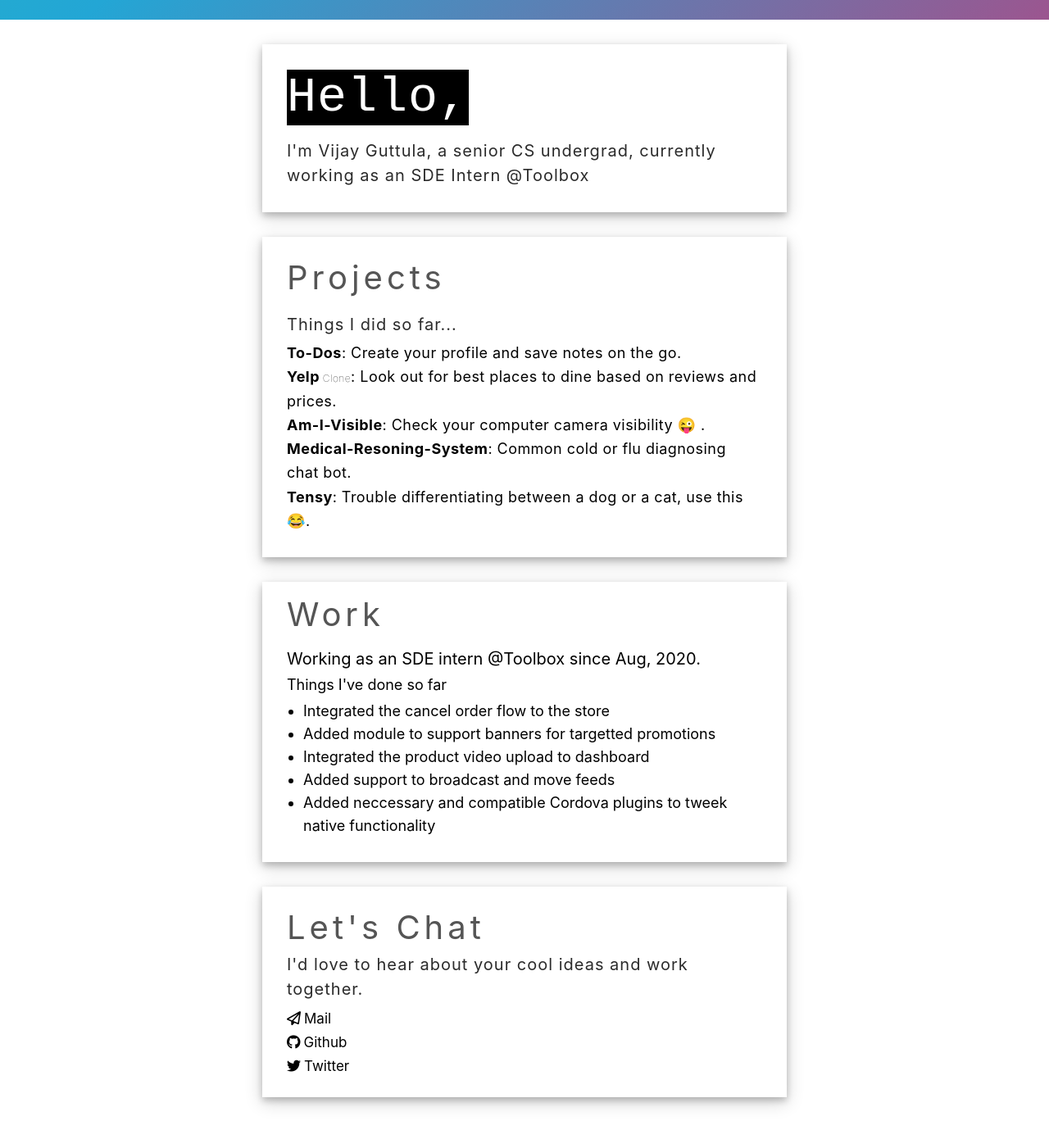
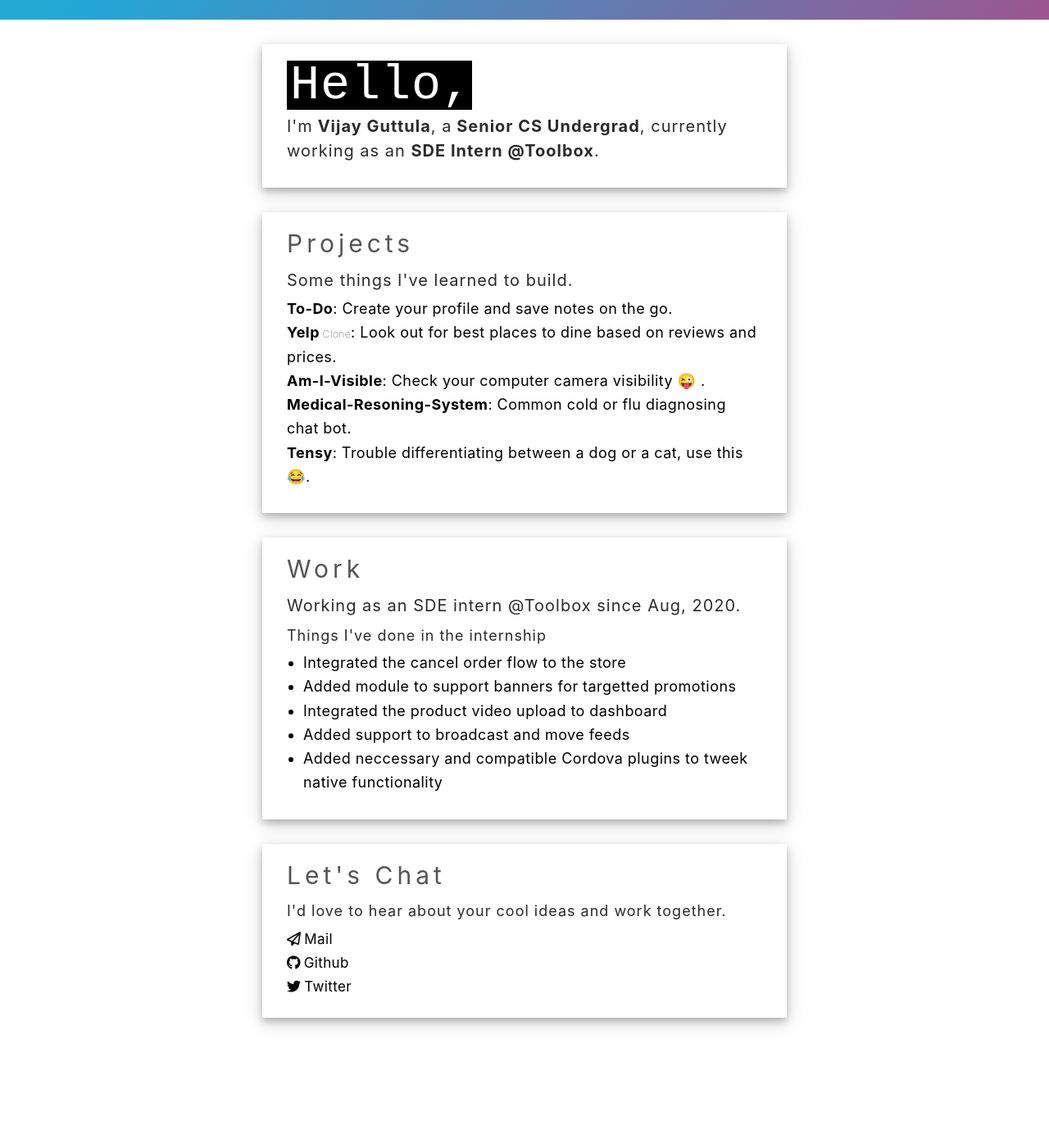
Before and after one commit to vijay-guttula/personal-portfolio, a React (Create React App) app: page / in a window 1280 px wide. Shown: the top 1390 px of the page at 82% size. After the commit the page ends 1342 px from the top, so only its background shows below. Built offline with nearby package versions, Linux system fonts and the light colour scheme.

Commit message:
css tweeked

```diff
--- a/src/App.css
+++ b/src/App.css
@@ -66,16 +66,16 @@
 .introHeader {
   font-family: 'Courier New', Courier, monospace;
   background-color: black;
-  display: inline;
+  /* display: inline; */
   color: #fff;
-  font-size: 60px;
+  /* font-size: 60px; */
   letter-spacing: 1px;
 }
 
 .introDes {
   /* font-family: 'Courier New', Courier, monospace; */
   margin-top: 5px;
-  font-size: 20px;
+  /* font-size: 20px; */
   /* font-weight: normal; */
   /* text-shadow: 0px 0px black; */
   line-height: 1.5em;
@@ -85,14 +85,14 @@
 }
 
 .title {
-  font-size: 40px;
+  /* font-size: 40px; */
   color: rgb(85, 85, 85);
   letter-spacing: 5px;
   /* font-family; */
 }
 
 .subTitle {
-  font-size: 20px;
+  /* font-size: 20px; */
   line-height: 1.5em;
   letter-spacing: 1px;
   color: rgb(43, 43, 43);
--- a/src/components/Contact/Contact.jsx
+++ b/src/components/Contact/Contact.jsx
@@ -3,11 +3,14 @@
 const Contact = () => {
   return (
     <div>
-      <div className='title'>Let's Chat</div>
-      <div className='subTitle'>
+      <div className='title text-3xl'>Let's Chat</div>
+      <div className='subTitle text-lg mt-3'>
         I'd love to hear about your cool ideas and work together.
       </div>
-      <div className='contacts mt-3' style={{ fontSize: '0.85rem' }}>
+      <div
+        className='contacts mt-3 tracking-wide leading-relaxed'
+        style={{ fontSize: '0.85rem' }}
+      >
         <div className='contact fa-lg no-underline hover:underline'>
           <a href='mailto:ssvijayg@gmail.com'>
             <i className='far fa-paper-plane mr-1'></i>Mail
--- a/src/components/Intro/Intro.jsx
+++ b/src/components/Intro/Intro.jsx
@@ -3,10 +3,18 @@
 const Intro = () => {
   return (
     <div>
-      <div className='introHeader'>Hello,</div>
-      <div className='introDes'>
-        I'm Vijay Guttula, a senior CS undergrad, currently working as an SDE
-        Intern @<a href='www.gotoolbox.in'>Toolbox</a>
+      <div className='introHeader inline-block text-6xl pl-1'>Hello,</div>
+      <div className='introDes text-xl'>
+        I'm<span className='font-bold'> Vijay Guttula</span>, a
+        <span className='font-bold'> Senior CS Undergrad</span>, currently
+        working as an <span> </span>
+        <span className='font-bold'>
+          SDE Intern @
+          <a className='no-underline hover:underline' href='www.gotoolbox.in'>
+            Toolbox
+          </a>
+        </span>
+        .
       </div>
     </div>
   );
--- a/src/components/Projects/Projects.jsx
+++ b/src/components/Projects/Projects.jsx
@@ -3,15 +3,17 @@
 const Projects = () => {
   return (
     <div>
-      <div className='title'>Projects</div>
-      <div className='subTitle text-xl mt-3'>Things I did so far...</div>
+      <div className='title text-3xl'>Projects</div>
+      <div className='subTitle text-xl mt-3'>
+        Some things I've learned to build.
+      </div>
       <div className='projects text-lg tracking-wide leading-relaxed'>
-        <div className='project '>
+        <div className='project'>
           <a
             className='no-underline hover:underline'
             href='https://github.com/vijay-guttula/mern-todo'
           >
-            <span className='font-bold'>To-Dos</span>: Create your profile and
+            <span className='font-bold'>To-Do</span>: Create your profile and
             save notes on the go.
           </a>
         </div>
--- a/src/components/Work/Work.jsx
+++ b/src/components/Work/Work.jsx
@@ -3,12 +3,14 @@
 const Work = () => {
   return (
     <div>
-      <div className='title text-4xl'>Work</div>
-      <div className='subtitle text-xl mt-5'>
+      <div className='title text-3xl'>Work</div>
+      <div className='subTitle text-xl mt-3'>
         Working as an SDE intern @Toolbox since Aug, 2020.
       </div>
-      <div className='subtitle text-lg mt-1'>Things I've done so far</div>
-      <ul className='list-disc text-lg mt-1 ml-5'>
+      <div className='subTitle text-lg mt-2'>
+        Things I've done in the internship
+      </div>
+      <ul className='list-disc text-lg mt-1 ml-5 tracking-wide leading-relaxed'>
         <li>Integrated the cancel order flow to the store</li>
         <li>Added module to support banners for targetted promotions</li>
         <li>Integrated the product video upload to dashboard</li>
```
